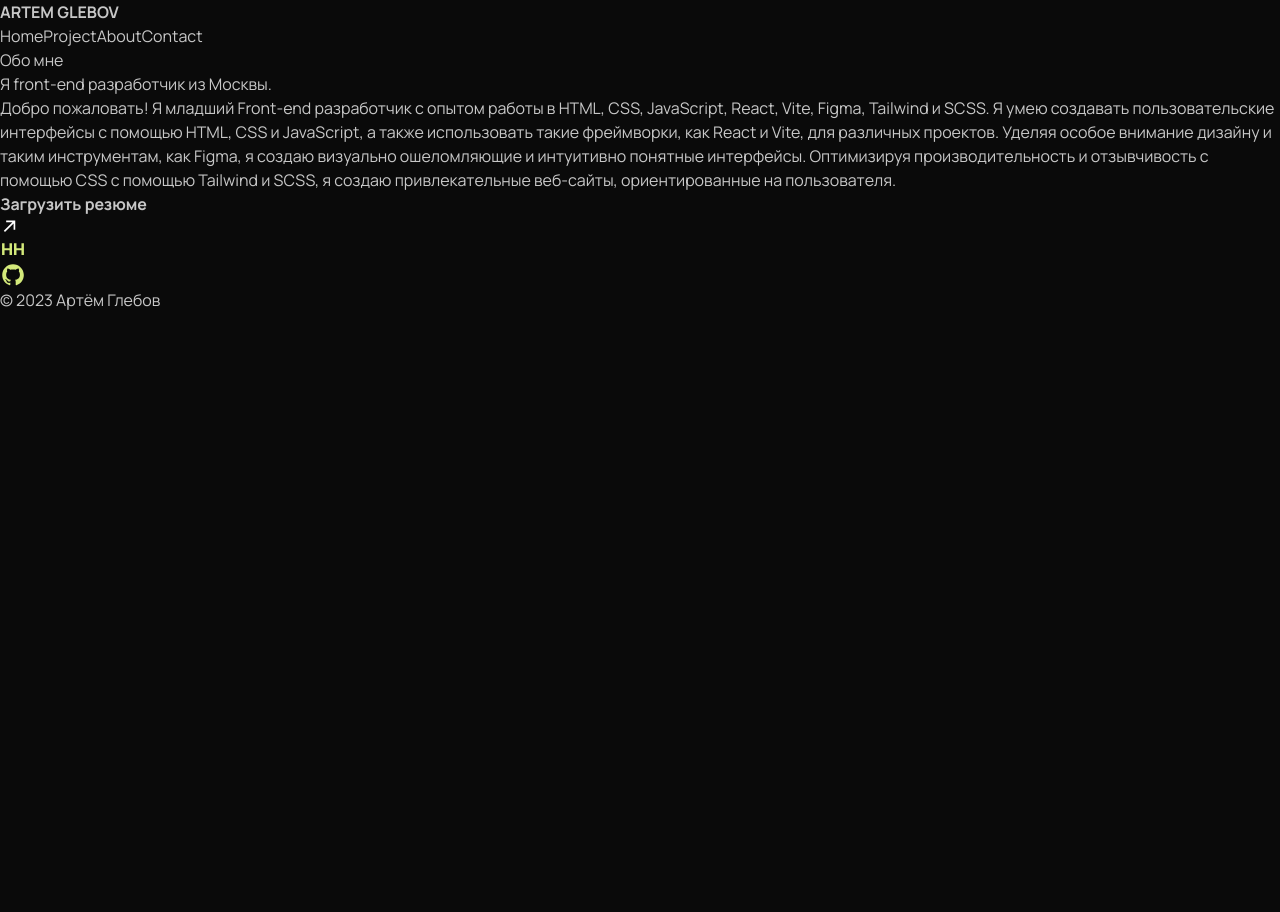
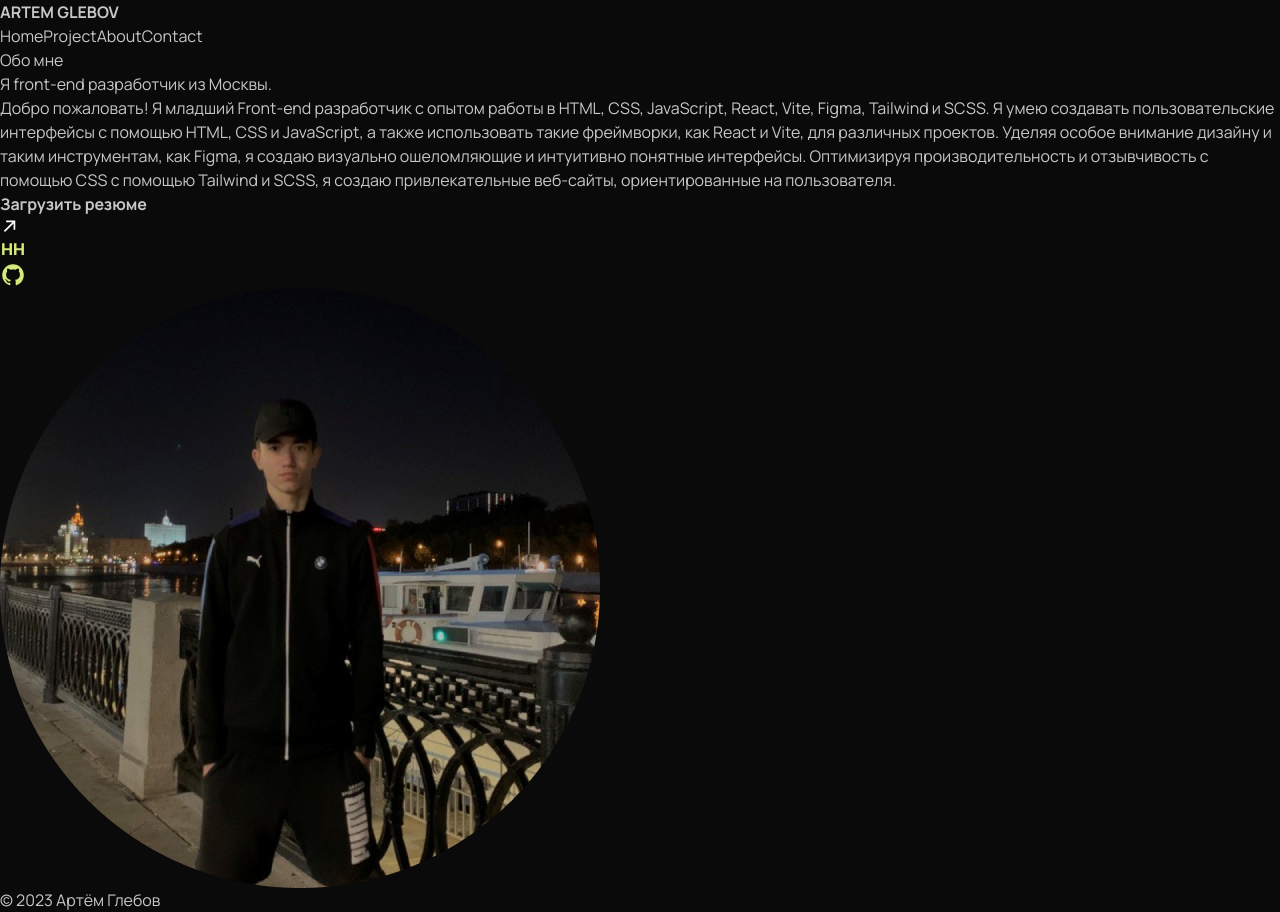
Before and after one commit to Artem047/MyPortfolio, a React (Vite) app: page /about in a window 1280 px wide. Before the commit the page ends 800 px from the top, so only its background shows below. Built offline with nearby package versions, Linux system fonts and the light colour scheme.

Commit message:
добавил фото на страницу about

```diff
--- a/src/components/About.jsx
+++ b/src/components/About.jsx
@@ -2,7 +2,8 @@ import { Link } from "react-router-dom";
 
 const About = () => {
   return (
-    <div className="px-[108px] py-20 flex justify-between h-screen">
+    <div className="px-[108px] py-20">
+      <div className="flex justify-between">
         <h1 className="text-[100px] uppercase text-white">Обо мне</h1>
         <div className="flex flex-col gap-12">
           <section className="max-w-[705px] w-full flex flex-col gap-4">
@@ -10,12 +11,12 @@ const About = () => {
               Я front-end разработчик из Москвы.
             </h2>
             <p className="text-lg">
-            Добро пожаловать! Я младший Front-end разработчик с опытом работы в
-            HTML, CSS, JavaScript, React, Vite, Figma, Tailwind и SCSS. Я умею
-            создавать пользовательские интерфейсы с помощью HTML, CSS и
-            JavaScript, а также использовать такие фреймворки, как React и Vite,
-            для различных проектов. Уделяя особое внимание дизайну и таким
-            инструментам, как Figma, я создаю визуально ошеломляющие и
+              Добро пожаловать! Я младший Front-end разработчик с опытом работы
+              в HTML, CSS, JavaScript, React, Vite, Figma, Tailwind и SCSS. Я
+              умею создавать пользовательские интерфейсы с помощью HTML, CSS и
+              JavaScript, а также использовать такие фреймворки, как React и
+              Vite, для различных проектов. Уделяя особое внимание дизайну и
+              таким инструментам, как Figma, я создаю визуально ошеломляющие и
               интуитивно понятные интерфейсы. Оптимизируя производительность и
               отзывчивость с помощью CSS с помощью Tailwind и SCSS, я создаю
               привлекательные веб-сайты, ориентированные на пользователя.
@@ -23,10 +24,10 @@ const About = () => {
           </section>
           <div className="flex gap-4">
             <Link
-            to='/doc/resume.pdf'
+              to="/doc/resume.pdf"
               rel="noreferrer"
               target="_blank"
-            download='PDF-document'
+              download="PDF-document"
               className="bg-[#D3E97A] flex items-center gap-2 p-2 rounded-[100px]"
             >
               <b className="text-[#0A0A0A] uppercase">Загрузить резюме</b>
@@ -51,6 +52,10 @@ const About = () => {
           </div>
         </div>
       </div>
+      <div className="mt-20 w-full bg-[#C7C7C7] rounded-2xl py-4">
+        <img src="/me.png" alt="" className="mx-auto" />
+      </div>
+    </div>
   );
 };
 
--- a/src/components/Contact.jsx
+++ b/src/components/Contact.jsx
@@ -20,6 +20,7 @@ const Contact = () => {
           </div>
         </div>
       </section>
+
     </div>
   );
 };
```
Lines whose indentation alone changed are shown as unchanged.
